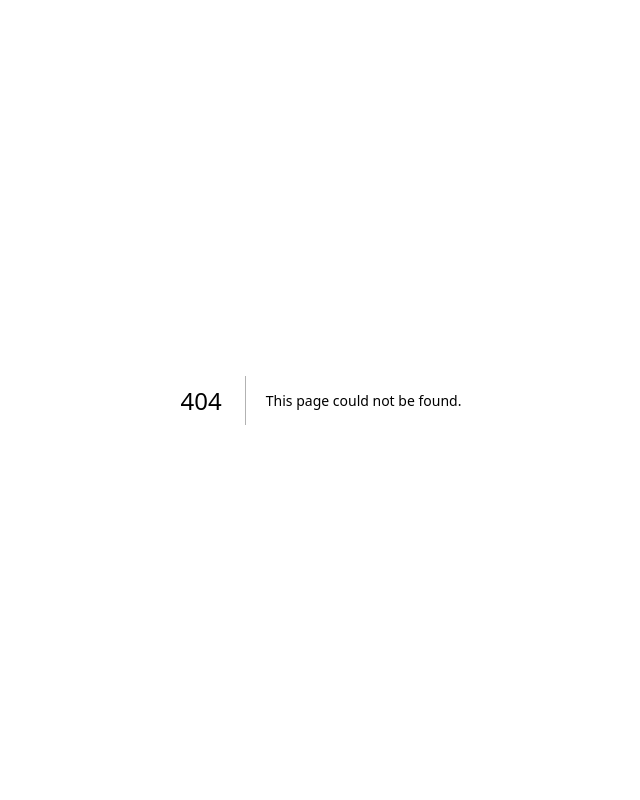
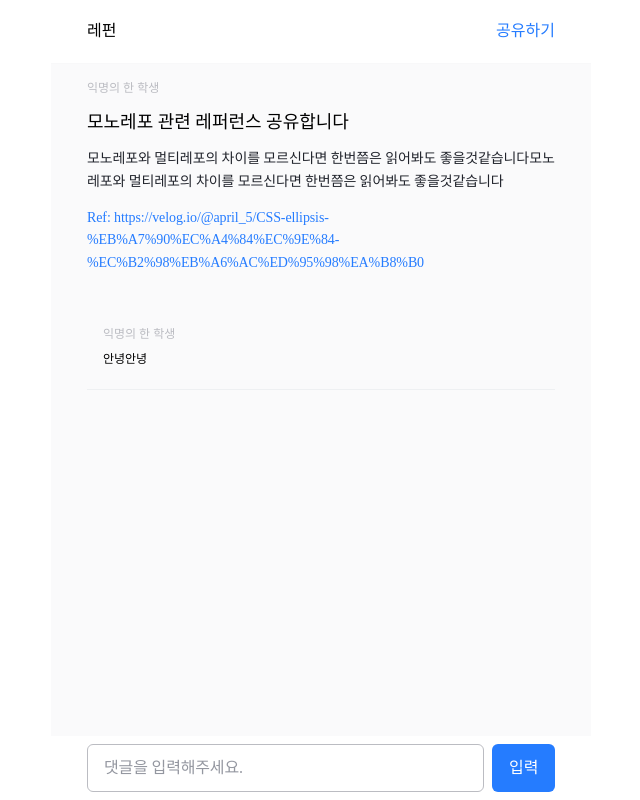
Before and after one commit to SEOKKAMONI/repon, a Next.js app: page /post/1 in a window 1280 px wide. Before the commit this address had no page. Shown: the whole page, without its empty margins (319-959 px from the left). Built offline with nearby package versions, Linux system fonts and the light colour scheme.

Commit message:
ADD :: Comment

```diff
--- /dev/null
+++ b/src/app/post/[id]/page.tsx
@@ -0,0 +1,97 @@
+"use client";
+
+import Comment from "@/components/Comment";
+import ButtonInput from "@/components/common/Input/ButtonInput";
+import Layout from "@/components/common/Layout";
+import color from "@/styles/color";
+import font from "@/styles/font";
+import styled from "styled-components";
+
+const PostDetailScreen = () => {
+  return (
+    <Layout>
+      <StyledPostDetailScreen>
+        <PostDetailContents>
+          <Name>익명의 한 학생</Name>
+          <Title>모노레포 관련 레퍼런스 공유합니다</Title>
+          <Content>
+            모노레포와 멀티레포의 차이를 모르신다면 한번쯤은 읽어봐도
+            좋을것같습니다모노레포와 멀티레포의 차이를 모르신다면 한번쯤은
+            읽어봐도 좋을것같습니다
+          </Content>
+          <Reference>
+            Ref:
+            https://velog.io/@april_5/CSS-ellipsis-%EB%A7%90%EC%A4%84%EC%9E%84-%EC%B2%98%EB%A6%AC%ED%95%98%EA%B8%B0
+          </Reference>
+        </PostDetailContents>
+        <CommentList>
+          <Comment />
+        </CommentList>
+      </StyledPostDetailScreen>
+      <CommentInputBox>
+        <ButtonInput
+          width="100%"
+          placeholder="댓글을 입력해주세요."
+          buttonText="입력"
+          buttonClick={() => console.log("hi")}
+        />
+      </CommentInputBox>
+    </Layout>
+  );
+};
+
+export default PostDetailScreen;
+
+const StyledPostDetailScreen = styled.div`
+  display: flex;
+  flex-direction: column;
+  width: 100%;
+  height: 100%;
+  background-color: ${color.gray50};
+  padding: 16px 36px 36px;
+`;
+
+const PostDetailContents = styled.div`
+  display: flex;
+  flex-direction: column;
+  padding-bottom: 36px;
+`;
+
+const Name = styled.span`
+  ${font.caption}
+  color: ${color.gray400};
+  margin-bottom: 14px;
+`;
+
+const Title = styled.span`
+  ${font.btn1}
+  color: ${color.black};
+  margin-bottom: 14px;
+`;
+
+const Content = styled.p`
+  ${font.p3}
+  color: ${color.gray900};
+  margin-bottom: 14px;
+`;
+
+const Reference = styled.p`
+  ${font.p3}
+  color: ${color.maruDefault};
+`;
+
+const CommentList = styled.div`
+  display: flex;
+  flex-direction: column;
+`;
+
+const CommentInputBox = styled.div`
+  display: flex;
+  align-items: center;
+  position: sticky;
+  bottom: 0;
+  width: 100%;
+  height: 64px;
+  padding: 0px 36px;
+  background-color: ${color.white};
+`;
--- /dev/null
+++ b/src/components/Comment/index.tsx
@@ -0,0 +1,33 @@
+import font from "@/styles/font";
+import color from "@/styles/color";
+import styled from "styled-components";
+
+const Comment = () => {
+  return (
+    <StyledComment>
+      <Name>익명의 한 학생</Name>
+      <Content>안녕안녕</Content>
+    </StyledComment>
+  );
+};
+
+export default Comment;
+
+const StyledComment = styled.div`
+  display: flex;
+  flex-direction: column;
+  gap: 8px;
+  width: 100%;
+  min-height: 80px;
+  border-bottom: 1px solid ${color.gray200};
+  padding: 16px;
+`;
+
+const Name = styled.span`
+  ${font.caption}
+  color: ${color.gray400};
+`;
+
+const Content = styled.p`
+  ${font.caption}
+`;
--- /dev/null
+++ b/src/components/common/Input/ButtonInput.tsx
@@ -0,0 +1,78 @@
+import Input from ".";
+import color from "@/styles/color";
+import font from "@/styles/font";
+import { InputPropsType } from "./type";
+import styled from "styled-components";
+
+interface ButtonInputPropsType extends InputPropsType {
+  buttonText: string;
+  buttonClick: () => void;
+  enabled?: boolean;
+}
+
+const ButtonInput = ({
+  width,
+  label,
+  name,
+  value,
+  placeholder,
+  type = "text",
+  onChange,
+  buttonText,
+  buttonClick,
+  enabled = false,
+}: ButtonInputPropsType) => {
+  return (
+    <div style={{ width }}>
+      {label && <Label>{label}</Label>}
+      <StyledButtonInput>
+        <Input
+          width="100%"
+          name={name}
+          value={value}
+          type={type}
+          onChange={onChange}
+          placeholder={placeholder}
+        />
+        <Button onClick={buttonClick} enabled={enabled}>
+          {buttonText}
+        </Button>
+      </StyledButtonInput>
+    </div>
+  );
+};
+
+export default ButtonInput;
+
+export const StyledButtonInput = styled.div`
+  display: flex;
+  align-items: center;
+  gap: 8px;
+  width: 100%;
+`;
+
+export const Button = styled.button<{ enabled: boolean }>`
+  ${font.btn2};
+  color: ${color.white};
+  background-color: ${(props) =>
+    props.enabled ? color.gray400 : color.maruDefault};
+  display: flex;
+  align-items: center;
+  justify-content: center;
+  border-radius: 6px;
+  width: 68px;
+  height: 48px;
+  padding: 10px 16px;
+
+  &:hover {
+    background-color: ${(props) =>
+      props.enabled ? color.gray400 : color.maruHoverd};
+    cursor: ${(props) => (props.enabled ? "default" : "pointer")};
+  }
+`;
+
+const Label = styled.p`
+  ${font.context}
+  color: ${color.gray700};
+  padding-bottom: 8px;
+`;
--- a/src/components/common/Layout/index.tsx
+++ b/src/components/common/Layout/index.tsx
@@ -22,6 +22,7 @@ const Layout = ({ children, screenColor = "#FFFFFF" }: PropsType) => {
 export default Layout;
 
 const StyledLayout = styled.div`
+  position: relative;
   margin: auto;
   max-width: 540px;
   height: 100vh;
```
